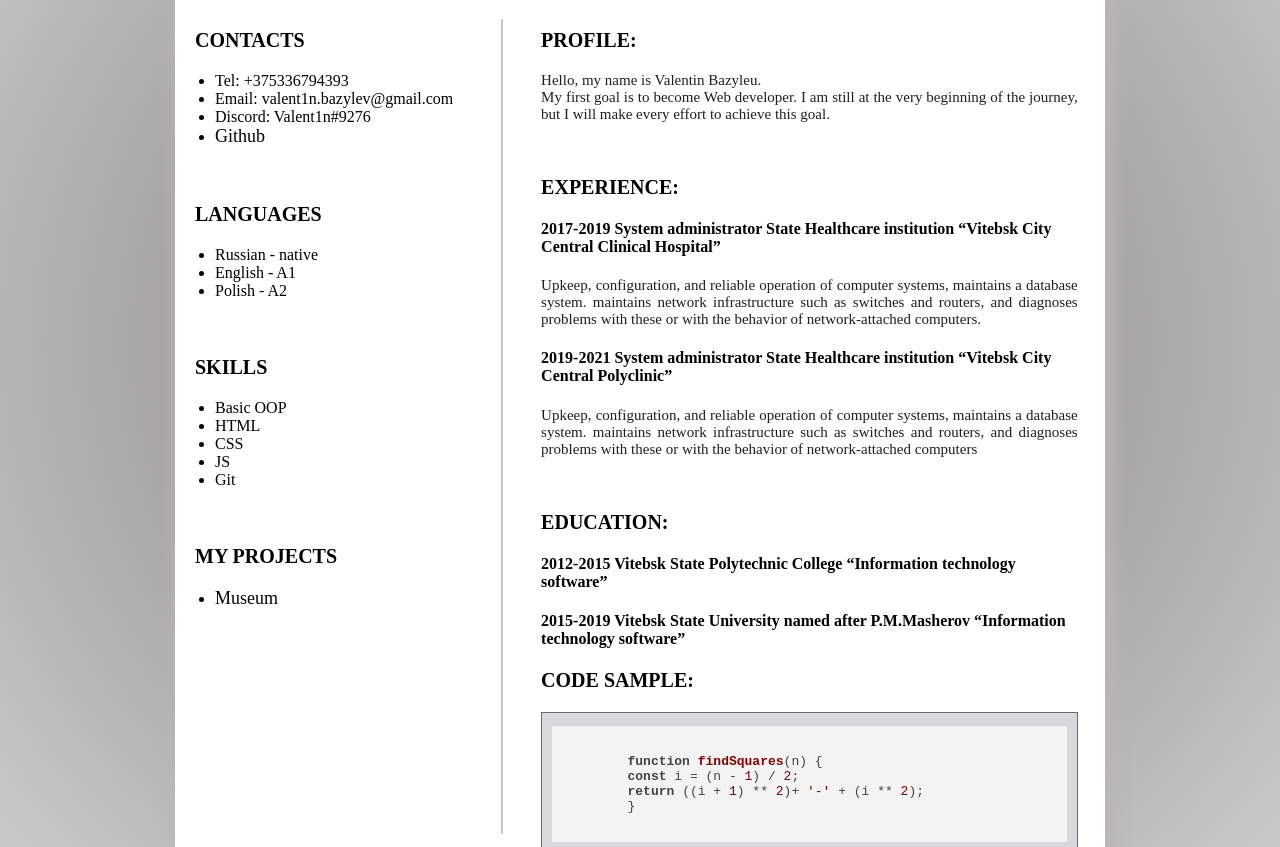
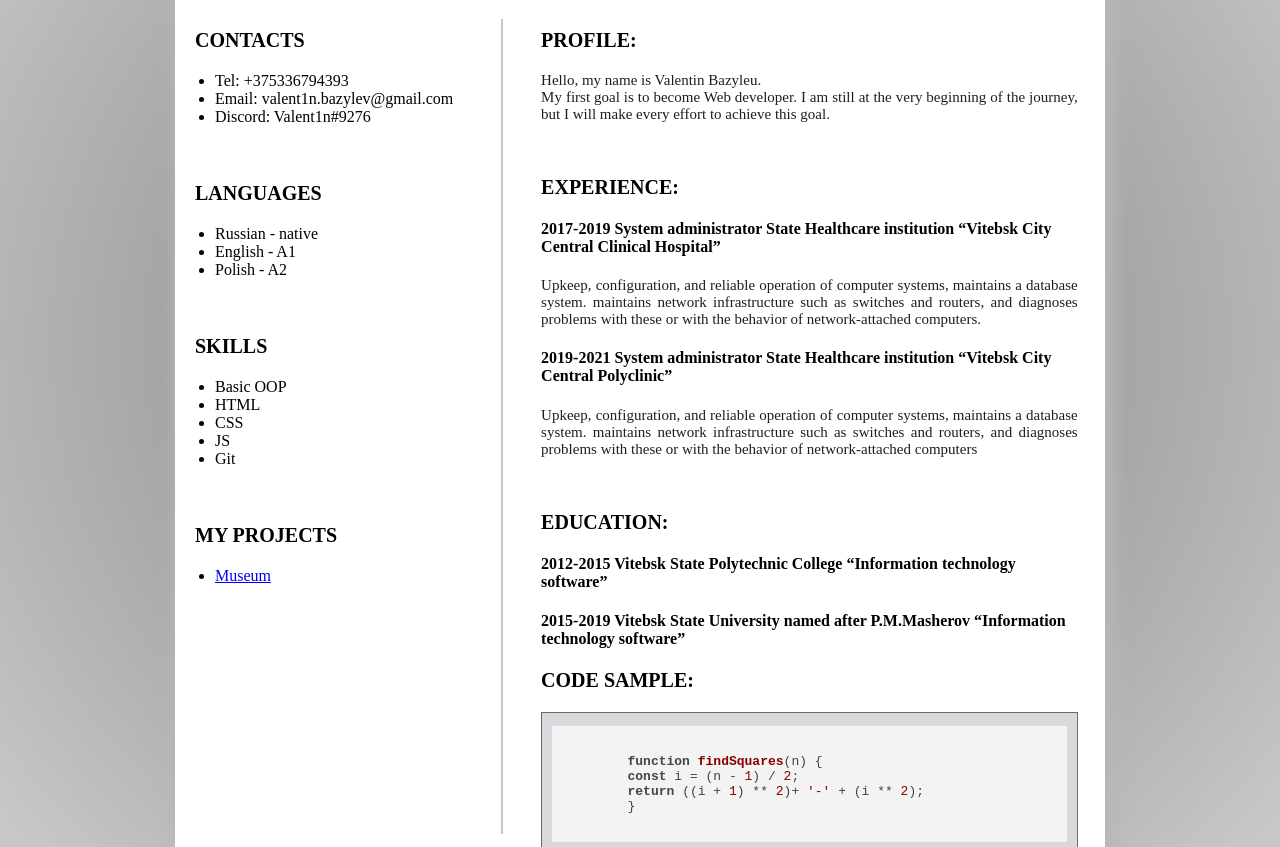
Before and after one commit to Valent1nBazylev/rsschool-cv, a plain HTML site: page index.html in a window 1280 px wide. Shown: the part 253-1100 px from the top of the page. Drawn offline with nearby package versions, Linux system fonts and the light colour scheme.

Commit message:
feat: update index.html

```diff
--- a/index.html
+++ b/index.html
@@ -26,7 +26,7 @@
                         <li>Tel: +375336794393</li>
                         <li>Email: valent1n.bazylev@gmail.com</li>
                         <li>Discord: Valent1n#9276</li>
-                        <li><a class="h3" href="https://github.com/Valent1nBazylev">Github</a></li>
+
                     </ul>
                             <br> <br>
 
@@ -51,12 +51,12 @@
                     </ul>
 
                     <br> <br>
-
+                <nav>
                     <p class="head">My projects</p>
                     <ul class="list">
-                        <li><a class="h3" href="https://museum-valentin-bazylev.netlify.app">Museum</a>
+                        <li><a class="h2" href="https://museum-valentin-bazylev.netlify.app" target="_blank">Museum</a>
                     </ul>
-
+                </nav>
                 </div>
 
         </div>
```
